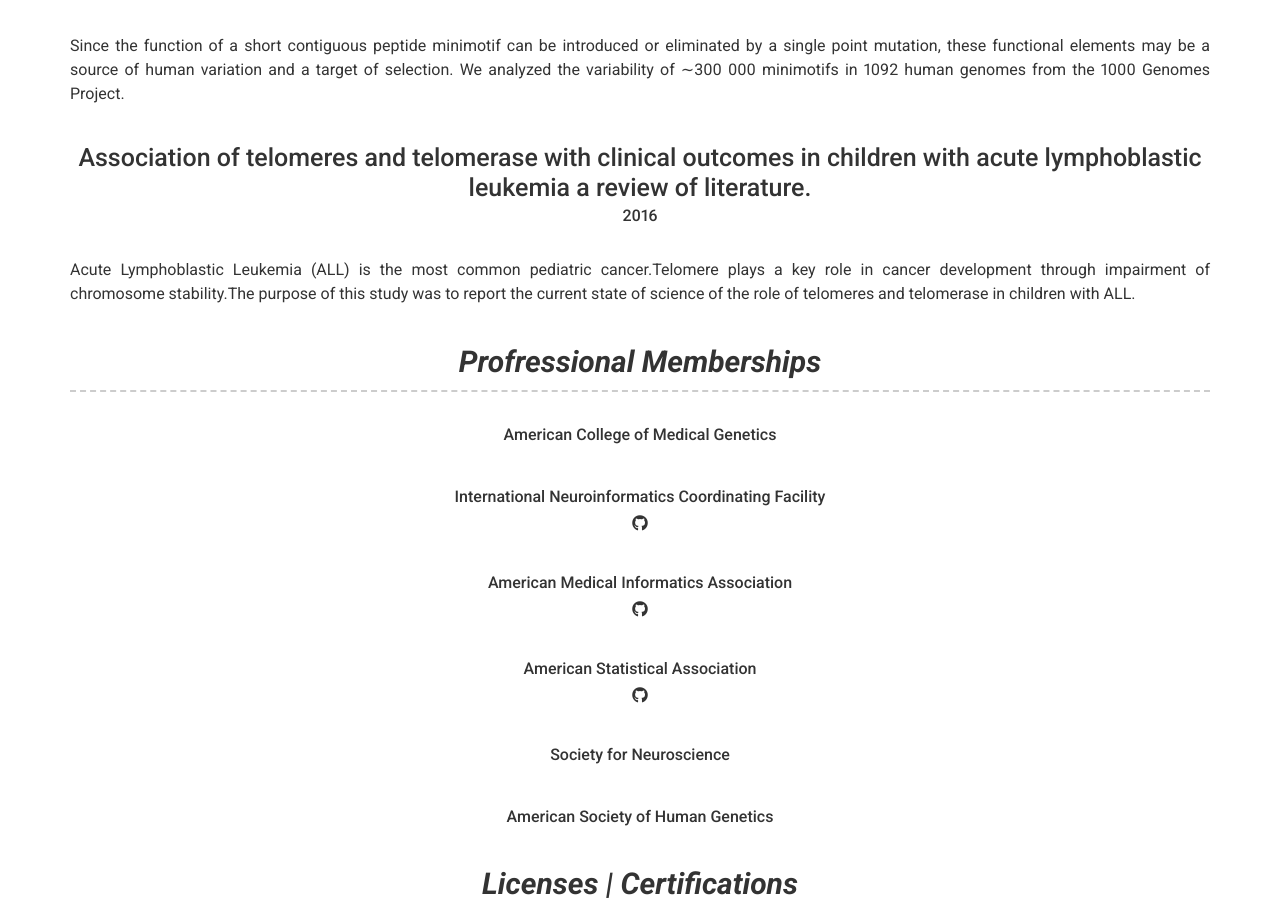
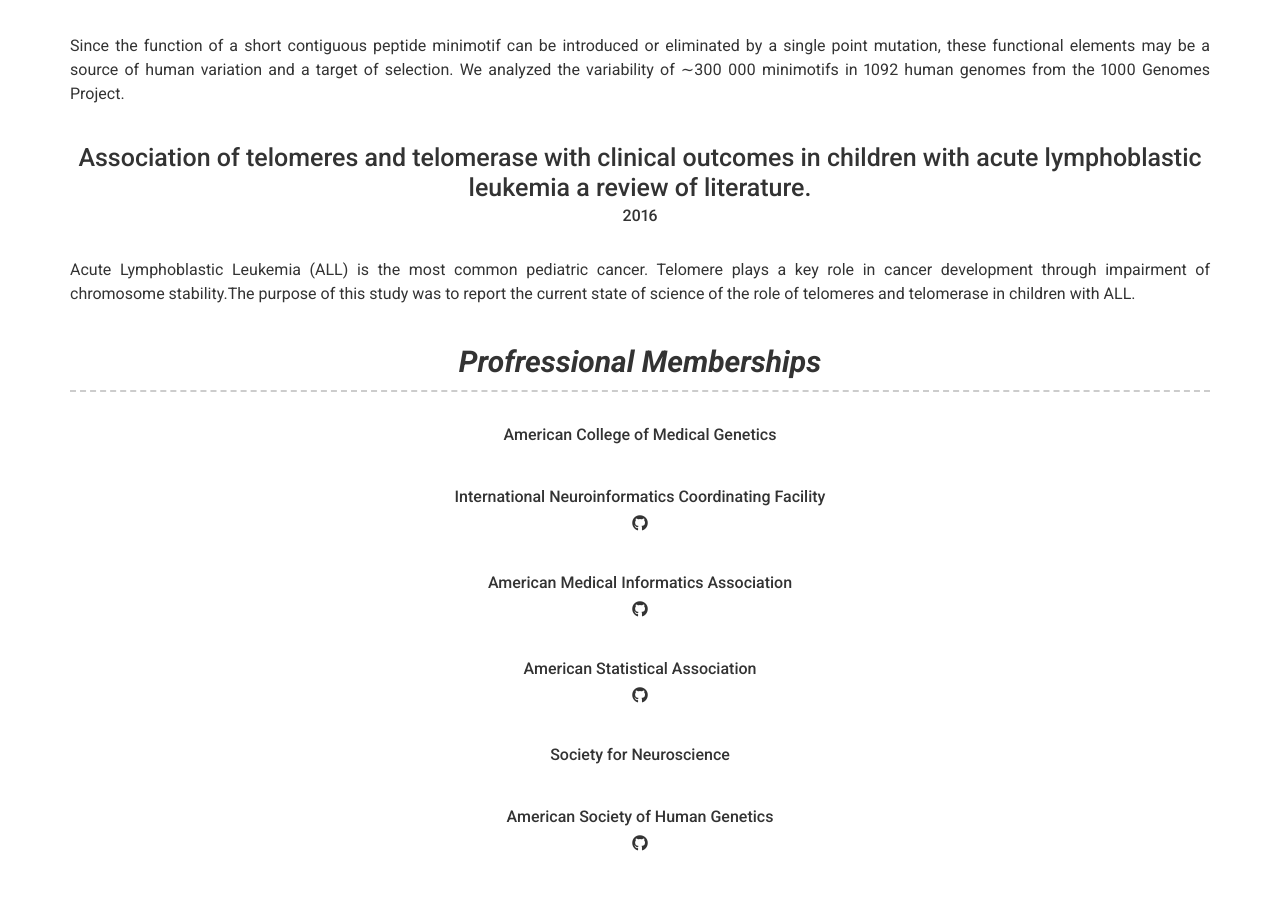
Before and after one commit to ricyoung/ricyoung.github.io, a Jekyll site: the page built from index.md, in a window 1280 px wide and 900 px high, scrolled down 4355 px. Built offline with Jekyll 4.4.1, drawn with Linux system fonts in a browser that asks for light colours; nearby versions of some CDN libraries.

Commit message:
Update _config.yml

```diff
--- a/_config.yml
+++ b/_config.yml
@@ -393,7 +393,7 @@
         # quote: >
         #   This is probably one of the greatest apps ever created, if you don't agree you're probably wrong.
         description: | # this will include new lines to allow paragraphs
-         Acute Lymphoblastic Leukemia (ALL) is the most common pediatric cancer.Telomere plays a key role in cancer development through impairment of chromosome stability.The purpose of this study was to report the current state of science of the role of telomeres and telomerase in children with ALL.
+         Acute Lymphoblastic Leukemia (ALL) is the most common pediatric cancer. Telomere plays a key role in cancer development through impairment of chromosome stability.The purpose of this study was to report the current state of science of the role of telomeres and telomerase in children with ALL.
 
 
 
@@ -545,10 +545,10 @@
         sub_title: American Society of Human Genetics
         #link: https://www.ashg.org/
         link_text: Aug 2020
-        # additional_links:
-        #   - title:  sproogen/modern-resume-theme
-        #     icon: fab fa-github
-        #     url: github.com/sproogen/modern-resume-theme
+        additional_links:
+          - title:  sproogen/modern-resume-theme
+            icon: fab fa-github
+            url: github.com/sproogen/modern-resume-theme
         #   # - title:  Github page for project (eg. sproogen/modern-resume-theme)
         #   #   icon: fab fa-github
         #   #   url: Link to project (eg. sproogen.github.io/modern-resume-theme)
@@ -567,7 +567,8 @@
 
 
 
-  - title:  Licenses | Certifications # Title for the section
+
+  - title:  <br><br>Licenses | Certifications # Title for the section
     layout: list # Type of content section (list/text)
     content:
 
@@ -645,7 +646,7 @@
 
 
 
-      - layout: right
+      - layout: Left
         title: Citi Training
        # link: github.com/sproogen
         # link_text: Project Website
```
